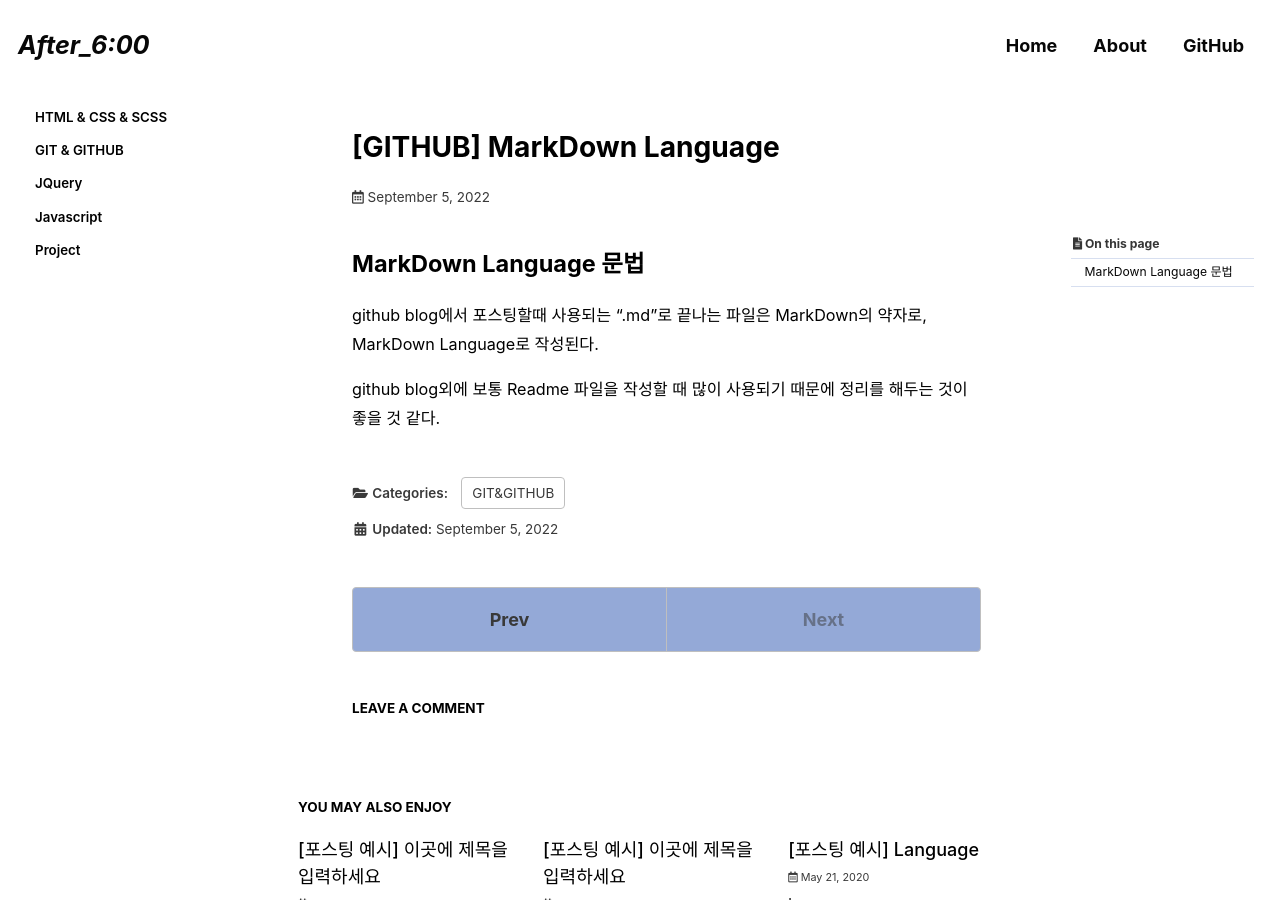
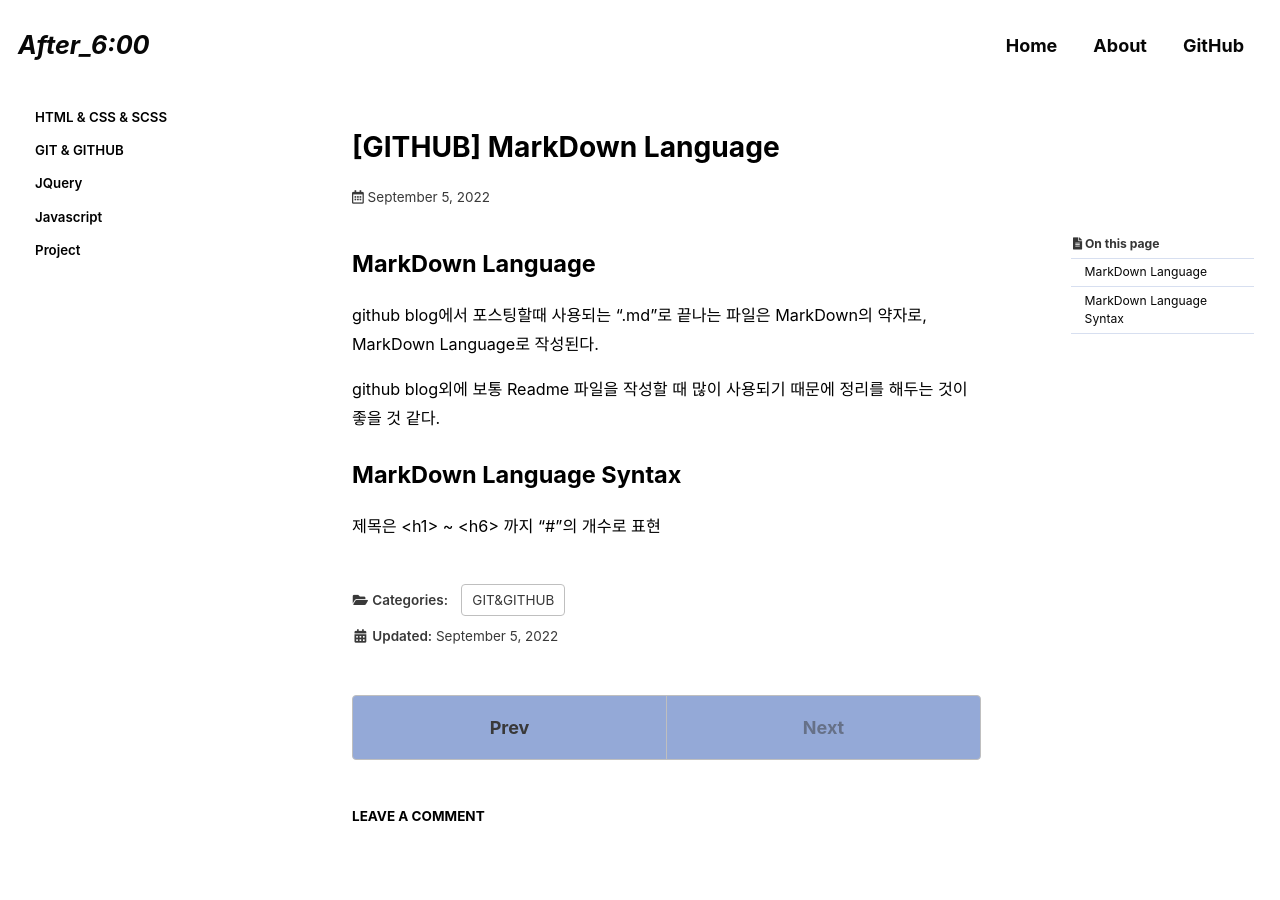
Before and after one commit to Chohyejin53/Chohyejin53.github.io, a Jekyll site: the page built from _posts/2022-09-05-categories-markdown_language.md, in a window 1280 px wide and 900 px high. Built offline with Jekyll 4.4.1, drawn with Linux system fonts in a browser that asks for light colours; cached includes are drawn as plain includes; some web fonts are replaced; comment, search, counter and statistics services are not loaded.

```diff
--- a/_posts/2022-09-05-categories-markdown_language.md
+++ b/_posts/2022-09-05-categories-markdown_language.md
@@ -16,9 +16,13 @@ date: 2022-09-05
 last_modified_at: 2022-09-05
 ---
 
-##  MarkDown Language 문법
+##  MarkDown Language
 
 github blog에서 포스팅할때 사용되는 ".md"로 끝나는 파일은
 MarkDown의 약자로, MarkDown Language로 작성된다.
 
 github blog외에 보통 Readme 파일을 작성할 때 많이 사용되기 때문에 정리를 해두는 것이 좋을 것 같다.
+
+
+## MarkDown Language Syntax
+제목은 <h1> ~ <h6> 까지 "#"의 개수로 표현
```
Also changed, not shown: _posts/2022-07-24-categories-post-name-here.md (deleted, +0 -21 lines), _posts/2022-09-06-categories-file_upload.md (added, +35 -0 lines).
